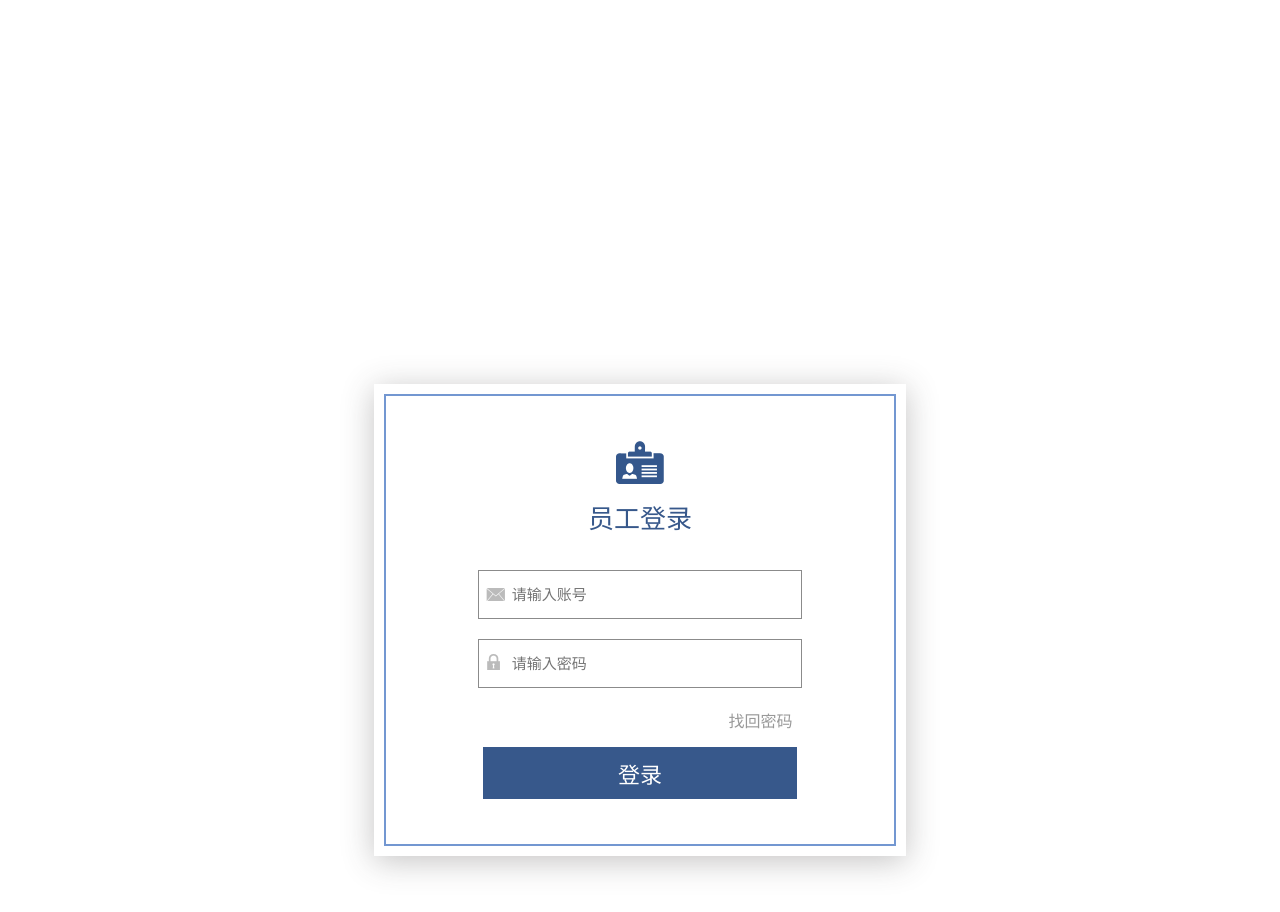
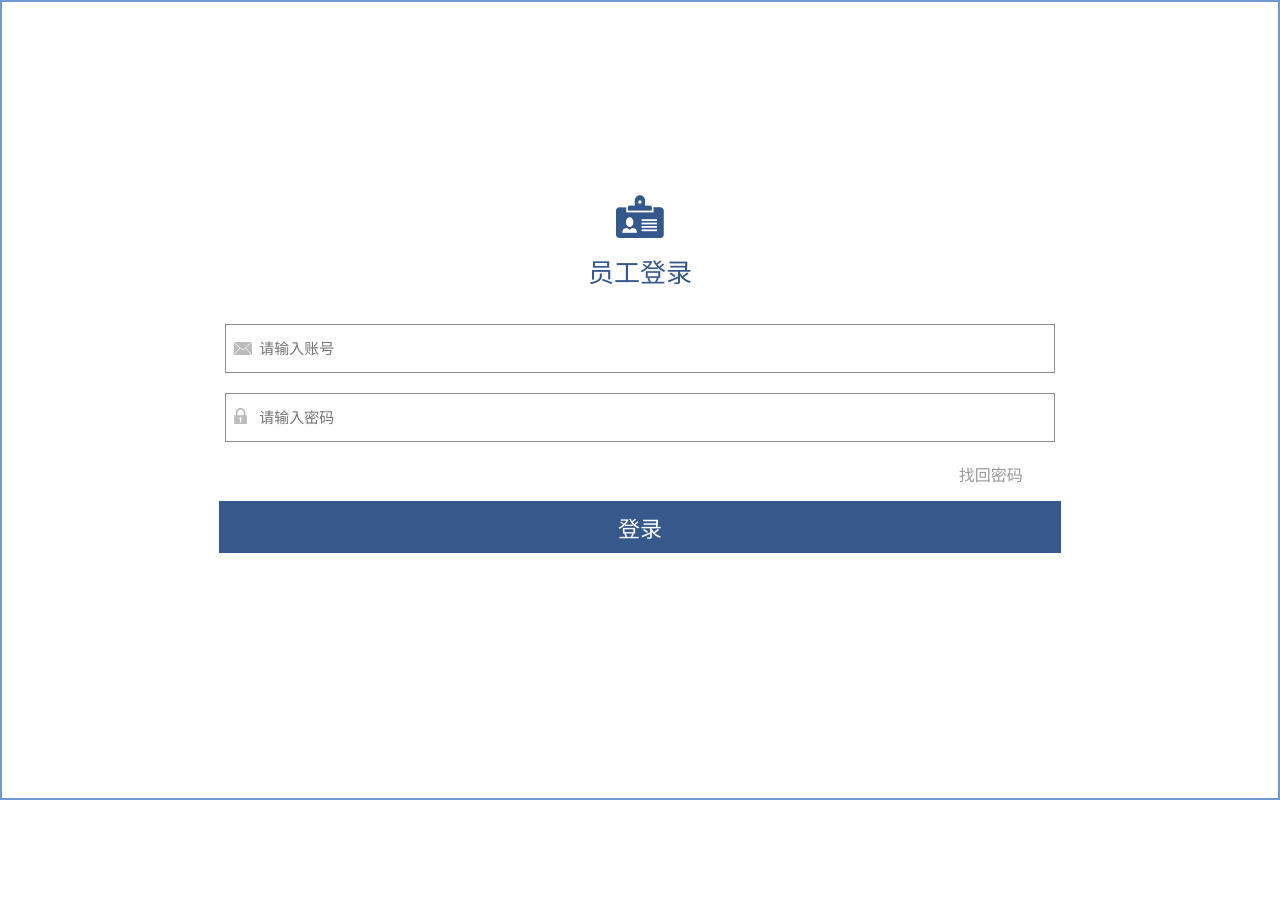
Before and after one commit to 13517448203/staff-system, a plain HTML site: page login.html in a window 1280 px wide. After the commit the page ends 800 px from the top, so only its background shows below. Drawn offline with Linux system fonts and the light colour scheme.

Commit message:
主体部分

```diff
--- a/css/base.css
+++ b/css/base.css
@@ -1,5 +1,34 @@
 @charset "utf-8";
 
+
+:root {
+  --color-text: #666;
+  --color-high-text: #ff5777;
+  --color-tint: #ff8198;
+  --color-background: #fff;
+  --font-size: 14px;
+  --line-height: 1.5;
+}
+
+*,
+*::before,
+*::after {
+  margin: 0;
+  padding: 0;
+  box-sizing: border-box;
+}
+
+body {
+  font-family: "Helvetica Neue",Helvetica,"PingFang SC","Hiragino Sans GB","Microsoft YaHei","微软雅黑",Arial,sans-serif;
+  user-select: none; /* 禁止用户鼠标在页面上选中文字/图片等 */
+  -webkit-tap-highlight-color: transparent; /* webkit是苹果浏览器引擎，tap点击，highlight背景高亮，color颜色，颜色用数值调节 */
+  width: 100vw;
+}
+
+a {
+  color: var(--color-text);
+  text-decoration: none;
+}
 
 .clear-fix::after {
   content: "";
@@ -16,14 +45,7 @@
   /* 兼容IE6~7浏览器*/
 }
 
-*{
-  margin: 0px;
-  padding: 0px;
-  font-family: "microsoft yahei","Helvetica Neue", Helvetica, Arial, sans-serif;
-}
-a{
-  text-decoration: none;
-}
+
 html{
   width: 100%;
   height: 100%;
--- a/css/login.css
+++ b/css/login.css
@@ -1,25 +1,35 @@
 @charset "utf-8";
-body {
+
+body{
   overflow: hidden;
 }
 
 .login {
-  width: 40%;
-  min-height: 400px;
-  margin: 10% auto;
-  padding: 10px;
+  position: relative;
+  height: 100vh;
   overflow: hidden;
   background-color: #fff;
   box-shadow: 0 5px 30px rgba(61, 55, 55, 0.3);
+  border: 2px solid #7397D1;
 }
 
 .login-main {
-  border: 2px solid #7397D1;
-  min-height: 400px;
+  width: 100%;
+  height: 500px;
+  position: absolute;
+  top: 0;
+  bottom:0;
+  margin: auto 0;
+  overflow: hidden;
 }
 
 .login-form {
-  position: relative;
+  position: absolute;
+  top: 0;
+  bottom:0;
+  width: 100%;
+  height: 500px;
+  margin: auto 0;
   padding: 45px 0;
   text-align: center;
 }
@@ -36,7 +46,7 @@ body {
   font-size: 15px;
   font-weight: 400;
   color: #000;
-  width: 55%;
+  width: 65%;
   padding: 15px 10px 15px 33px;
 }
 
@@ -53,7 +63,7 @@ body {
 }
 
 .login-form input[type='button'] {
-  width: 62%;
+  width: 66%;
   margin: 0 auto;
   background-color: #37588B;
   border: none;
@@ -120,28 +130,3 @@ body {
     transform: translate3d(10px, 0, 0);
   }
 }
-
-@media only screen and (max-width: 414px) {
-  .login {
-    width: 94%;
-    margin: 15% auto;
-  }
-  .login-form input[type='button'] {
-    width: 70%;
-  }
-}
-@media only screen and (max-height: 667px) {
-  .login {
-    margin: 25% auto;
-  }
-}
-@media only screen and (max-height: 568px) {
-  .login {
-    margin: 15% auto;
-  }
-}
-@media only screen and (min-height: 736px) {
-  .login {
-    margin: 30% auto;
-  }
-}
--- a/js/self/login.js
+++ b/js/self/login.js
@@ -1,7 +1,7 @@
 function check_login() {
   var name = $("#user_name").val();
   var pass = $("#password").val();
-  if (name == "" && pass == "") {
+  if (name == "" || pass == "") {
     $("#login_content").removeClass('shake_effect');
     setTimeout(function () {
       $("#login_content").addClass('shake_effect')
@@ -10,14 +10,14 @@ function check_login() {
   else {
     $.ajax({
       type: "post",
-      url: "",
+      url: "http://localhost:8888/Employee/employee/login.action",
       async: true,
       dataType: "json",
       data: $("#login_form").serialize(),
       success: function (message) {
-        if (message.rspCode == 1) {
+        if (message.returnStatus == 1) {
           window.location.href = "index.html";
-        } else if (message.rspCode == -1) {
+        } else if (message.returnStatus == -1) {
           alert(alert(message.rspMsg));
         }
       }
--- a/login.html
+++ b/login.html
@@ -4,7 +4,7 @@
 <head>
   <meta charset="UTF-8">
   <meta name="viewport" content="width=device-width, initial-scale=1.0">
-  <title>Document</title>
+  <title>登录</title>
   <link rel="stylesheet" href="css/base.css" type="text/css">
   <link rel="stylesheet" href="css/login.css" type="text/css">
 </head>
@@ -15,8 +15,8 @@
       <form class="login-form" id="login_form">
         <img src="./img/head-img.png" alt="">
         <h1>员工登录</h1>
-        <input id="user_name" type="text" placeholder="请输入账号">
-        <input id="password" type="password" placeholder="请输入密码">
+        <input id="user_name" name="employeeName" type="text" placeholder="请输入账号">
+        <input id="password" name="employeePassword" type="password" placeholder="请输入密码">
         <div class="login-bottom clear-fix">
           <a href="#">找回密码</a>
         </div>
```
Also changed, not shown: index.html (+3 -2 lines).
